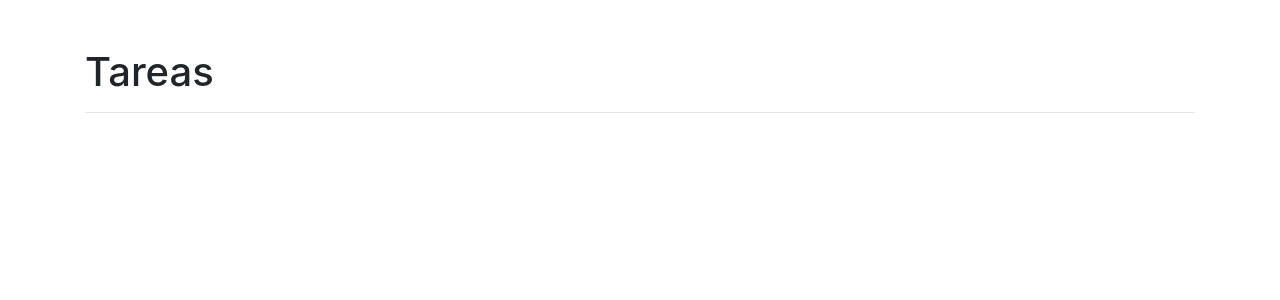
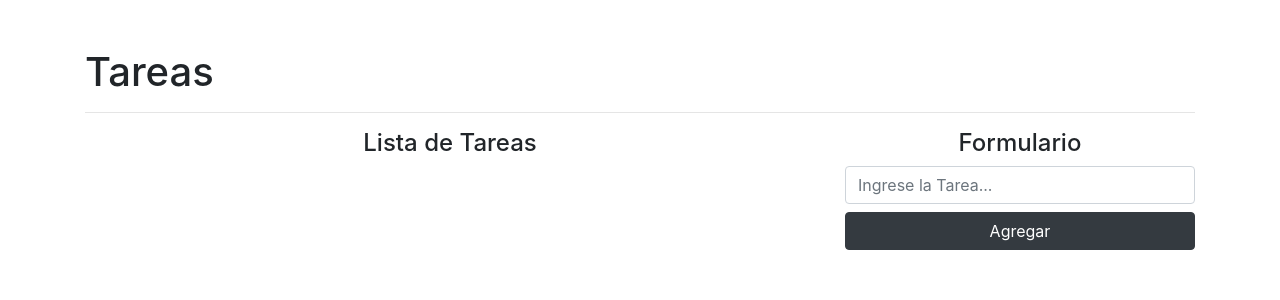
Before and after one commit to danielmesa240493/crud, a React (Create React App) app: page / in a window 1280 px wide. Shown: the top 300 px of the page. Built offline with nearby package versions, Linux system fonts and the light colour scheme.

Commit message:
Add Task

```diff
--- a/package.json
+++ b/package.json
@@ -6,9 +6,11 @@
     "@testing-library/jest-dom": "^5.11.4",
     "@testing-library/react": "^11.1.0",
     "@testing-library/user-event": "^12.1.10",
+    "lodash": "^4.17.20",
     "react": "^17.0.1",
     "react-dom": "^17.0.1",
     "react-scripts": "4.0.2",
+    "shortid": "^2.2.16",
     "web-vitals": "^1.0.1"
   },
   "scripts": {
--- a/src/App.js
+++ b/src/App.js
@@ -1,10 +1,65 @@
-import React from 'react'
+import React, { useState } from 'react'
+import { isEmpty } from 'lodash'
+import shortid from 'shortid'
 
 function App() {
+  const [task, setTask] = useState("")
+  const [tasks, setTasks] = useState([])
+
+  const addTask = (e) => {
+    e.preventDefault()
+    if(isEmpty(task)){
+      console.log("Task Empty")
+      return
+    }
+
+    const newTask = {
+      id: shortid.generate(),
+      name: task
+    }
+
+    setTasks([ ...tasks, newTask ])
+    setTask("")
+  }
+
   return (
     <div className="container mt-5">
       <h1>Tareas</h1>
       <hr/>
+      <div className="row">
+        <div className="col-8">
+          <h4 className="text-center">Lista de Tareas</h4>
+          <ul className="list-group">
+            {
+              tasks.map((task) => (
+                <li className="list-group-item" key={task.id}>
+                  <span className="lead">{task.name}</span>
+                  <button className="btn btn-danger btn-sm float-right mx-2">Eliminar</button>
+                  <button className="btn btn-warning btn-sm float-right">Editar</button>
+                </li>
+              ))
+            }
+          </ul>
+        </div>
+        <div className="col-4">
+          <h4 className="text-center">Formulario</h4>
+          <form onSubmit={addTask}>
+            <input
+              type="text"
+              className="form-control mb-2"
+              placeholder="Ingrese la Tarea..."
+              onChange={(text) => setTask(text.target.value)}
+              value={task}
+            />
+            <button
+              className="btn btn-dark btn-block"
+              type="submit"
+            >
+              Agregar
+            </button>
+          </form>
+        </div>
+      </div>
     </div>
   )
 }
```
Also changed, not shown: 1 other file (tests, documents, lock files or other folders).
